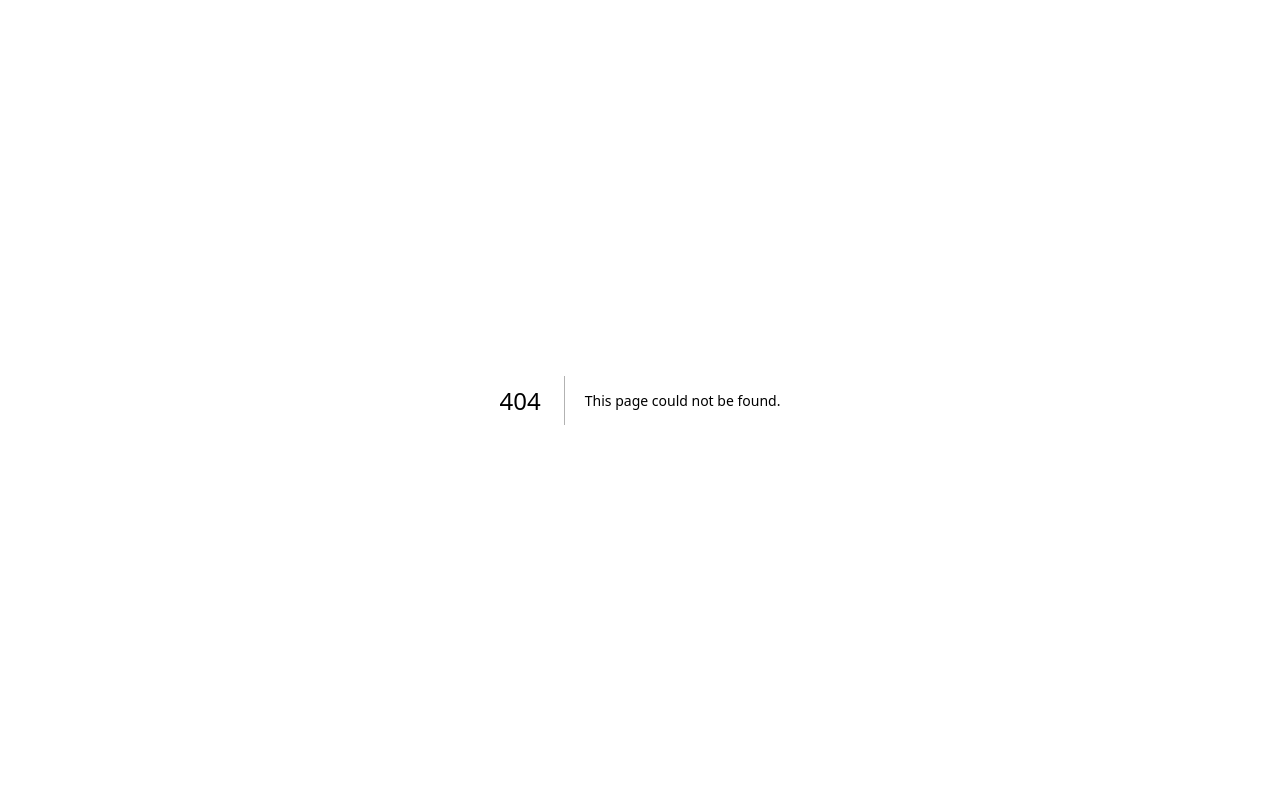
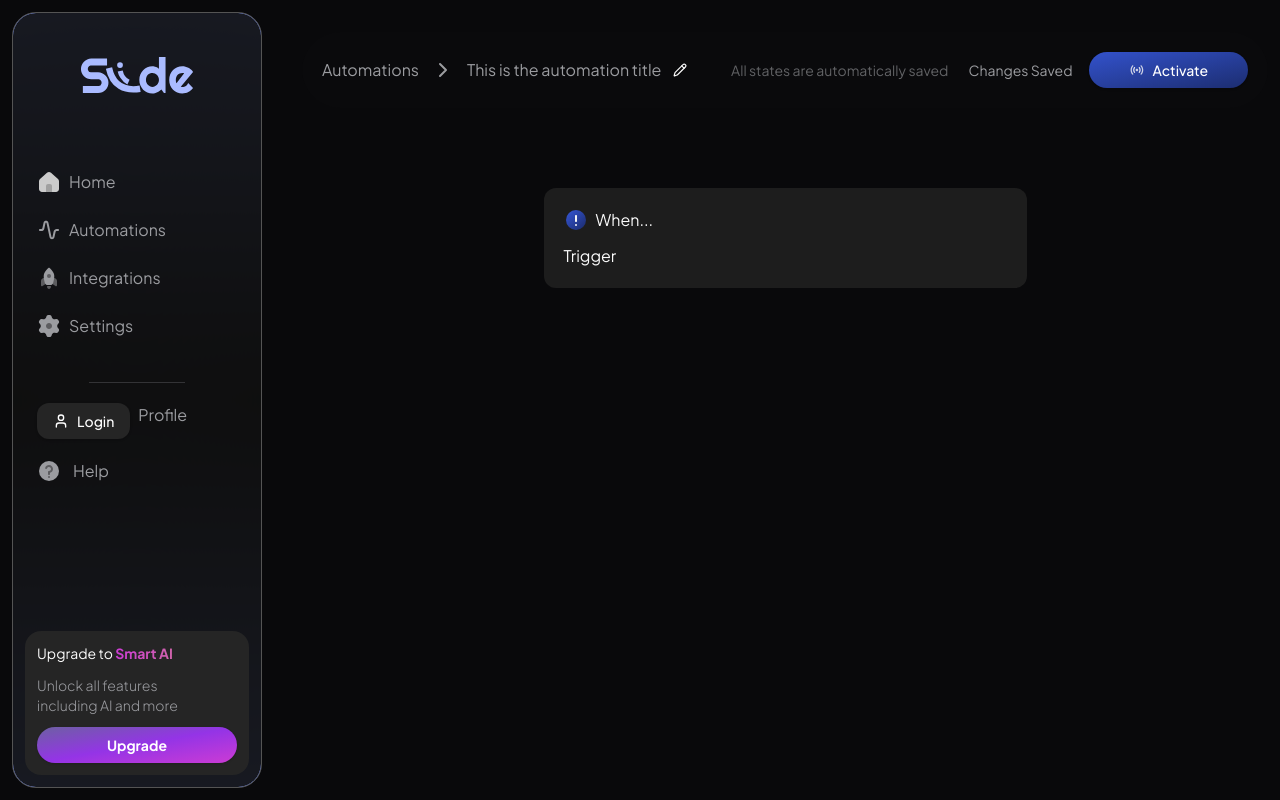
Before and after one commit to younusraza909/slides-instagram-automation, a Next.js app: page /dashboard/1/automations/22434 in a window 1280 px wide. Before the commit this address had no page. Built offline with nearby package versions, Linux system fonts and the light colour scheme; no server answers.

Commit message:
Setting up automation UI

```diff
--- /dev/null
+++ b/src/app/(protected)/dashboard/[slug]/automations/[id]/page.tsx
@@ -0,0 +1,27 @@
+import Trigger from "@/components/global/automations/trigger";
+import AutomationsBreadCrumb from "@/components/global/bread-crumbs/automations";
+import { Warning } from "@/icons";
+import React from "react";
+
+type Props = {
+  params: { id: string };
+};
+
+const Page = ({ params }: Props) => {
+  return (
+    <div className=" flex flex-col items-center gap-y-20">
+      <AutomationsBreadCrumb id={params.id} />
+      <div className="w-full lg:w-10/12 xl:w-6/12 p-5 rounded-xl flex flex-col bg-[#1D1D1D] gap-y-3">
+        <div className="flex gap-x-2">
+          <Warning />
+          When...
+        </div>
+        <Trigger id={params.id} />
+      </div>
+      {/* <ThenNode id={params.id} />
+      <PostNode id={params.id} /> */}
+    </div>
+  );
+};
+
+export default Page;
--- /dev/null
+++ b/src/components/global/activate-automation-button/index.tsx
@@ -0,0 +1,22 @@
+import { Button } from "@/components/ui/button";
+import { Loader2 } from "lucide-react";
+import React from "react";
+import { ActiveAutomation } from "@/icons/active-automation";
+import Loader from "../loader";
+
+type Props = {
+  id: string;
+};
+
+const ActivateAutomationButton = ({ id }: Props) => {
+  return (
+    <Button className="lg:px-10 bg-gradient-to-br hover:opacity-80 text-white rounded-full from-[#3352CC] font-medium to-[#1C2D70] ml-4">
+      <Loader state={false}>
+        <ActiveAutomation />
+        <p className="lg:inline hidden">Activate</p>
+      </Loader>
+    </Button>
+  );
+};
+
+export default ActivateAutomationButton;
--- /dev/null
+++ b/src/components/global/automations/trigger/index.tsx
@@ -0,0 +1,11 @@
+import React from "react";
+
+type Props = {
+  id: string;
+};
+
+const Trigger = ({ id }: Props) => {
+  return <div>Trigger</div>;
+};
+
+export default Trigger;
--- /dev/null
+++ b/src/components/global/bread-crumbs/automations/index.tsx
@@ -0,0 +1,45 @@
+import { Input } from "@/components/ui/input";
+import { ChevronRight, PencilIcon } from "lucide-react";
+import React from "react";
+import ActivateAutomationButton from "../../activate-automation-button";
+
+type Props = {
+  id: string;
+};
+
+const AutomationsBreadCrumb = ({ id }: Props) => {
+  return (
+    <div className="rounded-full w-full p-5 bg-[#18181B1A] flex items-center">
+      <div className="flex items-center gap-x-3 min-w-0">
+        <p className="text-[#9B9CA0] truncate">Automations</p>
+        <ChevronRight className="flex-shrink-0" color="#9B9CA0" />
+        <span className="flex gap-x-3 items-center min-w-0">
+          <p className="text-[#9B9CA0] truncate">
+            This is the automation title
+          </p>
+
+          <span
+            className="cursor-pointer hover:opacity-75 duration-100 transition flex-shrink-0 mr-4"
+            //   onClick={enableEdit}
+          >
+            <PencilIcon size={14} />
+          </span>
+        </span>
+      </div>
+
+      <div className="flex items-center gap-x-5 ml-auto">
+        <p className="hidden md:block text-text-secondary/60 text-sm truncate min-w-0">
+          All states are automatically saved
+        </p>
+        <div className="flex gap-x-5 flex-shrink-0">
+          <p className="text-text-secondary text-sm truncate min-w-0">
+            Changes Saved
+          </p>
+        </div>
+      </div>
+      <ActivateAutomationButton id={id} />
+    </div>
+  );
+};
+
+export default AutomationsBreadCrumb;
```
Also changed, not shown: src/components/global/bread-crumbs/main-bread-crumb/index.tsx (renamed from src/components/global/main-bread-crumb/index.tsx).
